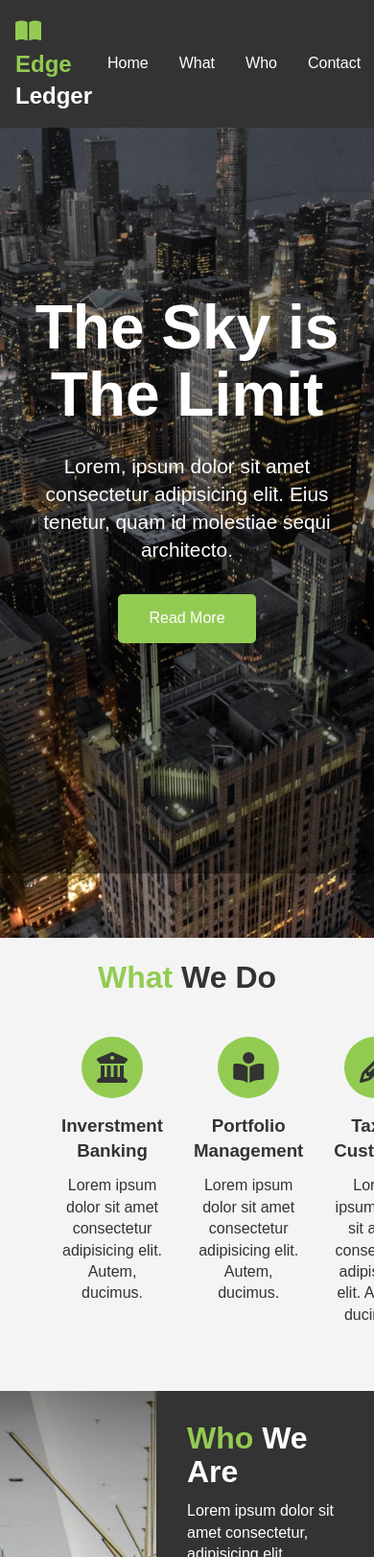
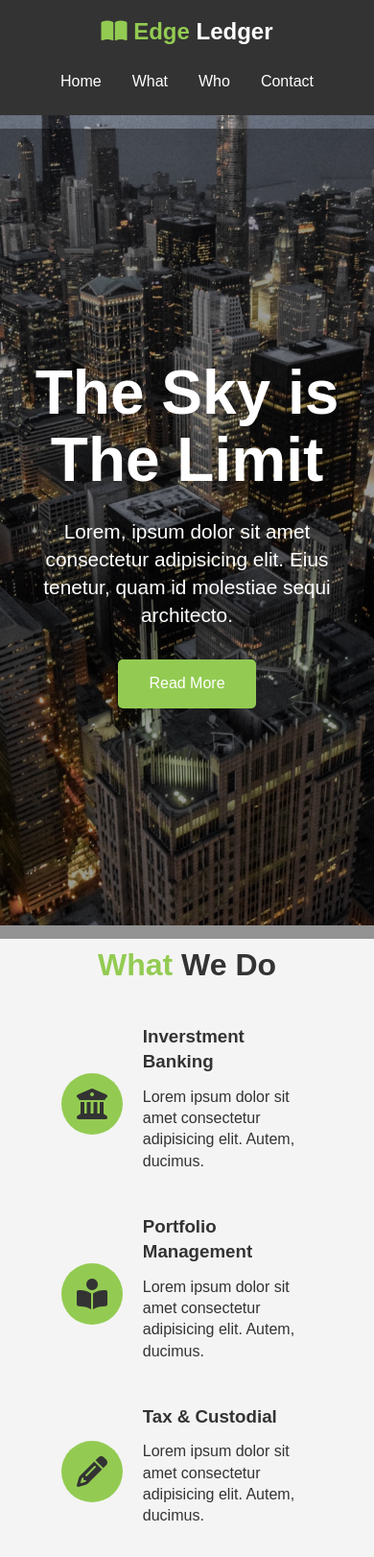
Before and after one commit to hoangdaheo/Flexbox-and-Responsive-web, a plain HTML site: page index.html in a window 390 px wide. Shown: the top 1622 px of the page at 96% size. Drawn offline with nearby package versions, Linux system fonts and the light colour scheme; some packages are replaced by stand-ins of ours.

Commit message:
Add responsive

```diff
--- a/css/mobile.css
+++ b/css/mobile.css
@@ -0,0 +1,63 @@
+#what .items {
+  display: block;
+  padding: 1rem;
+}
+/* Align icon to left */
+#what .items .item {
+  display: flex;
+  text-align: left;
+}
+/* Position icon */
+#what .items .item i {
+  margin-right: 1.3rem;
+  align-self: center;
+  margin-bottom: 0;
+}
+
+@media (max-width: 500px) {
+  #navbar {
+    flex-direction: column;
+    align-items: center;
+  }
+
+  #navbar .logo {
+    margin-bottom: 1rem;
+    text-align: center;
+  }
+  #navbar ul {
+    padding: 0.5rem;
+  }
+  #showcase .showcase-content {
+    top: 134px;
+  }
+  #who {
+    display: block;
+  }
+  #who .who-img {
+    display: none;
+  }
+  #clients .items img {
+    width: 80%;
+  }
+  #clients .items div:last-child {
+    display: none;
+  }
+  #contact {
+    flex-direction: column;
+  }
+  #contact .map {
+    height: 200px;
+  }
+}
+/* @media (max-height: 586px) {
+  #showcase .showcase-content {
+    margin-top: -2rem;
+    top: 165px;
+  }
+  .l-heading {
+    font-size: 3rem;
+  }
+  .lead {
+    font-size: 1rem;
+  }
+} */
--- a/css/style.css
+++ b/css/style.css
@@ -138,7 +138,7 @@ p {
   padding: 0 2rem;
   /* Overlay */
   position: absolute;
-  top: 66px;
+  top: 73px;
   left: 0;
   right: 0;
   bottom: 0;
--- a/css/widescreen.css
+++ b/css/widescreen.css
@@ -0,0 +1,14 @@
+/* Align icon to left */
+#what .items .item {
+  display: flex;
+  text-align: left;
+}
+/* Position icon */
+#what .items .item i {
+  margin-right: 1.3rem;
+  align-self: center;
+  margin-bottom: 0;
+}
+#contact .map {
+  flex: 2;
+}
--- a/index.html
+++ b/index.html
@@ -4,12 +4,13 @@
     <meta charset="UTF-8" />
     <meta http-equiv="X-UA-Compatible" content="IE=edge" />
     <meta name="viewport" content="width=device-width, initial-scale=1.0" />
+    <link rel="stylesheet" href="css/style.css" />
+
     <link
       rel="stylesheet"
       media="screen and (max-width: 768px)"
       href="css/mobile.css"
     />
-    <link rel="stylesheet" href="css/style.css" />
     <link
       rel="stylesheet"
       media="screen and (min-width: 1100px)"
```
